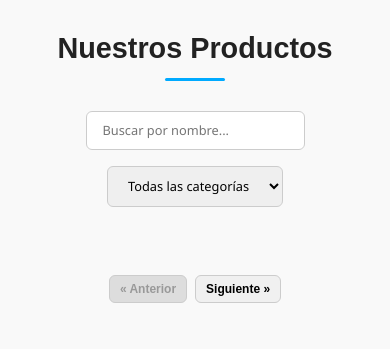
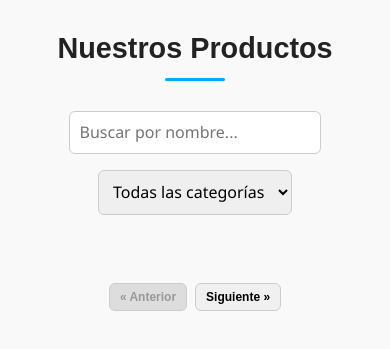
Before and after one commit to Miguel-desarrolador/MAYORISTA-SIN-LIMITES---FRONTEND, a plain HTML site: page index.html in a window 390 px wide. Shown: the part 122-471 px from the top of the page. Drawn offline with nearby package versions, Linux system fonts and the light colour scheme; no server answers.

Commit message:
categoria  responsive

```diff
--- a/categoriaBuscador.css
+++ b/categoriaBuscador.css
@@ -52,8 +52,8 @@ body {
 
 .filtros input,
 .filtros select {
-  padding: 0.6rem 1rem;
-  font-size: 0.8rem;
+  padding: 0.6rem 0.6rem;
+  font-size:1rem;
   border-radius: 6px;
   border: 1px solid #ccc;
   font-family: inherit;
```
